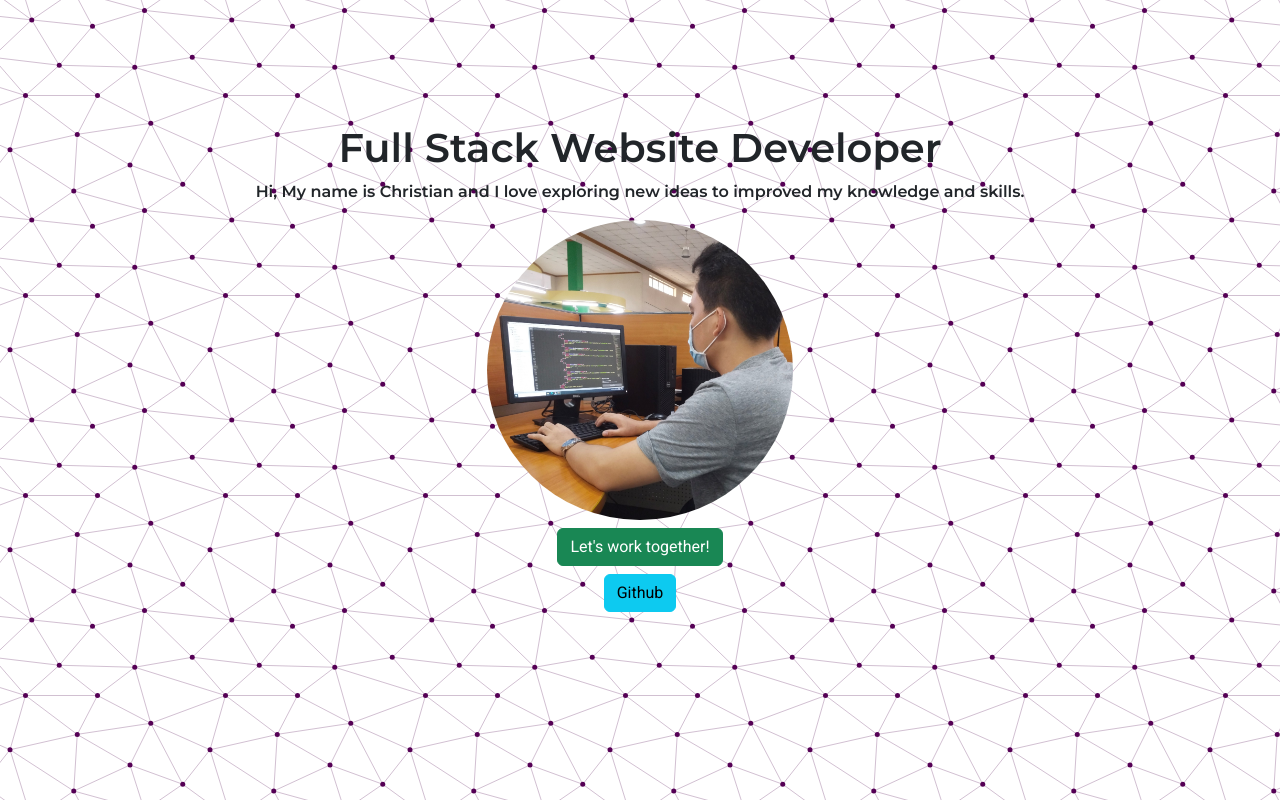
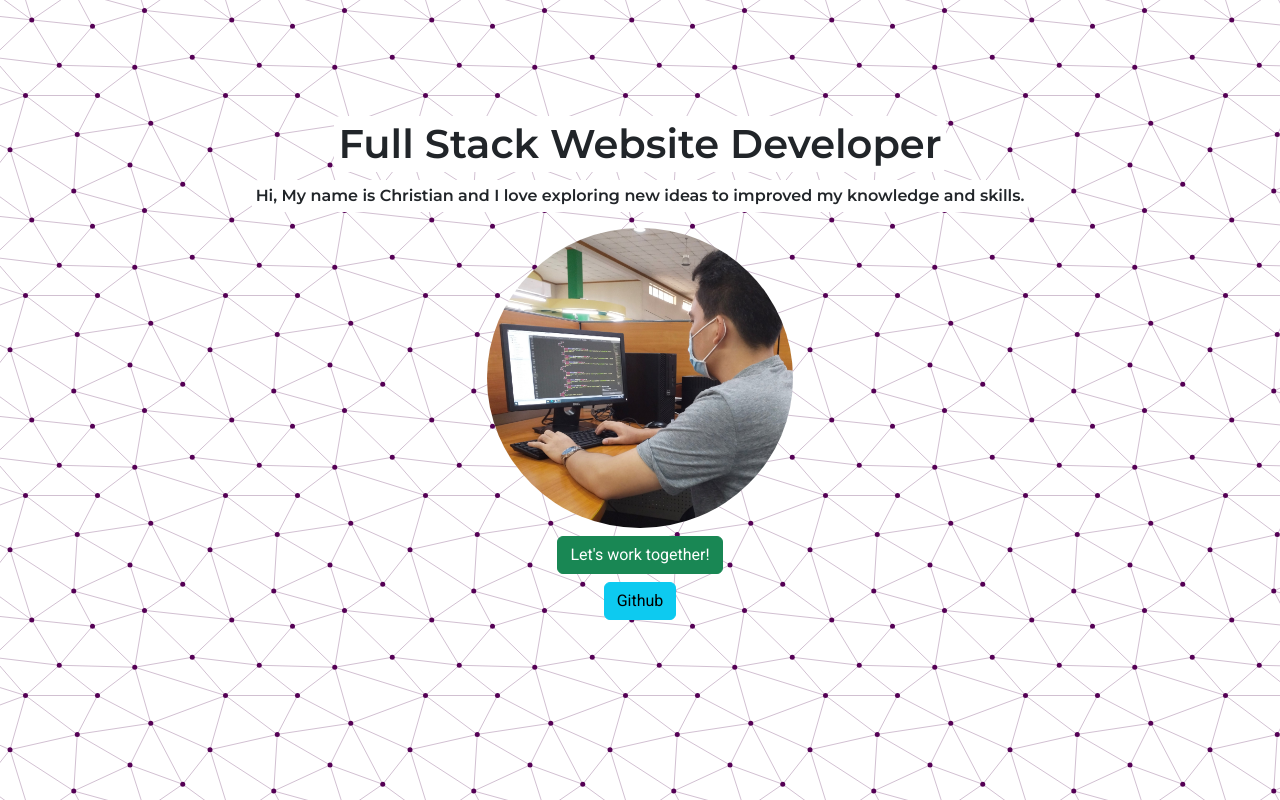
Before and after one commit to christian-llauderes96/fcb-portfolio, a plain HTML site: page index.html in a window 1280 px wide. Drawn offline with nearby package versions, Linux system fonts and the light colour scheme.

Commit message:
add padding

```diff
--- a/index.html
+++ b/index.html
@@ -15,8 +15,8 @@
 <body>
     <div class="container text-center mt-5">
         <section id="landing">
-            <h1>Full Stack Website Developer</h1>
-            <p>Hi, My name is Christian and I love exploring new ideas to improved my knowledge and skills.</p>
+            <h1 class="bg-white rounded p-1">Full Stack Website Developer</h1>
+            <p class="bg-white rounded p-1">Hi, My name is Christian and I love exploring new ideas to improved my knowledge and skills.</p>
             <img src="images/dp.jpg" alt="" style="height: 300px; width: 300; border-radius: 50%;">
             <a href="mailto:christian.llauderes1296@gmail.com" class="btn btn-success mt-2">Let's work together!</a>
             <a href="https://github.com/christian-llauderes96" class="btn btn-info mt-2">Github</a>
```
